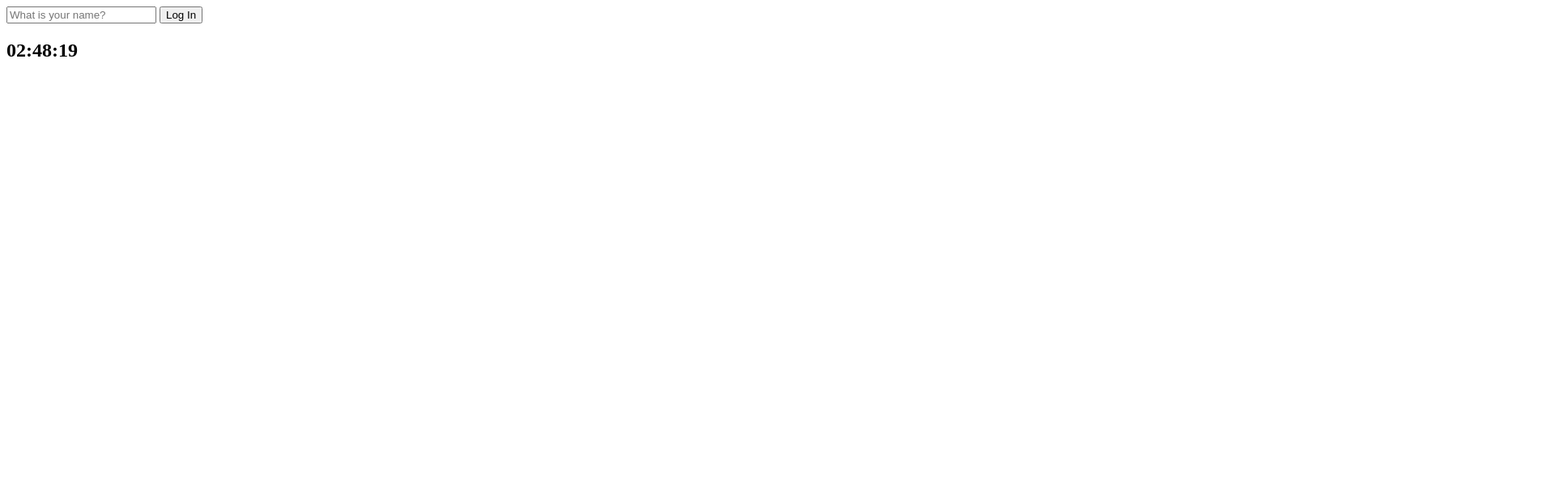
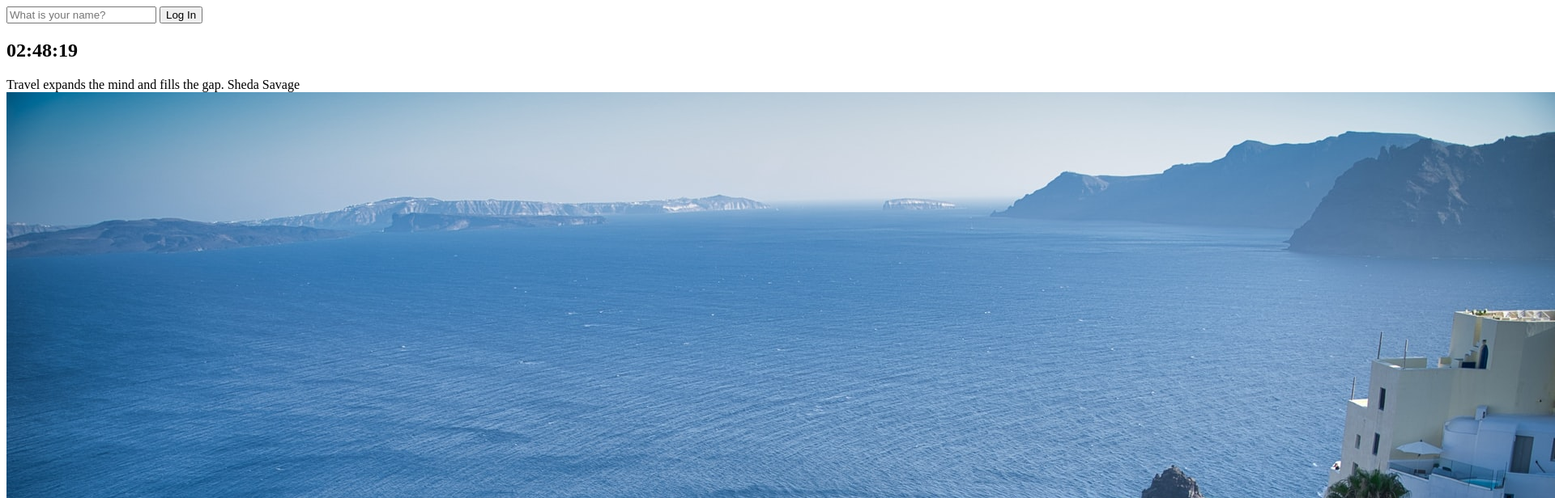
Before and after one commit to Joowon913/Vanilla-JS-chrome-app, a plain HTML site: page index.html in a window 1280 px wide. Shown: the top 616 px of the page at 81% size, 1920 px wide, since content can reach past the window. Drawn offline with Linux system fonts and the light colour scheme.

Commit message:
명언 및 배경 이미지 추가

```diff
--- a/index.html
+++ b/index.html
@@ -14,7 +14,13 @@
   </form>
   <h2 id="clock">00:00:00</h2>
   <h1 id="greeting" class="hidden"></h1>
+  <div id="quote">
+    <span></span>
+    <span></span>
+  </div>
   <script src="js/greetings.js"></script>
   <script src="js/clock.js"></script>
+  <script src="js/quotes.js"></script>
+  <script src="js/background.js"></script>
 </body>
 </html>
--- /dev/null
+++ b/js/background.js
@@ -0,0 +1,9 @@
+const images = ["0.jpeg", "1.jpeg", "2.jpeg"];
+
+const chosenImages = images[Math.floor(Math.random() * images.length)];
+
+const bgImage = document.createElement("img");
+
+bgImage.src = `img/${chosenImages}`;
+
+document.body.appendChild(bgImage);
--- /dev/null
+++ b/js/quotes.js
@@ -0,0 +1,51 @@
+const quotes = [
+  {
+    quote: "The way to get started is to quit talking and begin doing.",
+    author: "Walt Disney",
+  },
+  {
+    quote: "Life is what happens when you're busy making other plans.",
+    author: "John Lennon",
+  },
+  {
+    quote:
+      "The world is a book and those who do not travel read only one page.",
+    author: "Saint Augustine",
+  },
+  {
+    quote: "Life is either a daring adventure or nothing at all.",
+    author: "Helen Keller",
+  },
+  {
+    quote: "To Travel is to Live",
+    author: "Hans Christian Andersen",
+  },
+  {
+    quote: "Only a life lived for others is a life worthwhile.",
+    author: "Albert Einstein",
+  },
+  {
+    quote: "You only live once, but if you do it right, once is enough.",
+    author: "Mae West",
+  },
+  {
+    quote: "Never go on trips with anyone you do ntot love.",
+    author: "Hemmingway",
+  },
+  {
+    quote: "We wander for distraction, but we travel for fulfilment.",
+    author: "Hilaire Belloc",
+  },
+  {
+    quote: "Travel expands the mind and fills the gap.",
+    author: "Sheda Savage",
+  },
+];
+
+const quote = document.querySelector("#quote span:first-child");
+const author = document.querySelector("#quote span:last-child");
+
+const todaysQuote = quotes[Math.floor(Math.random() * quotes.length)];
+
+quote.innerText = todaysQuote.quote;
+author.innerText = todaysQuote.author;
```
Also changed, not shown: img/0.jpeg (added), img/1.jpeg (added), img/2.jpeg (added).
